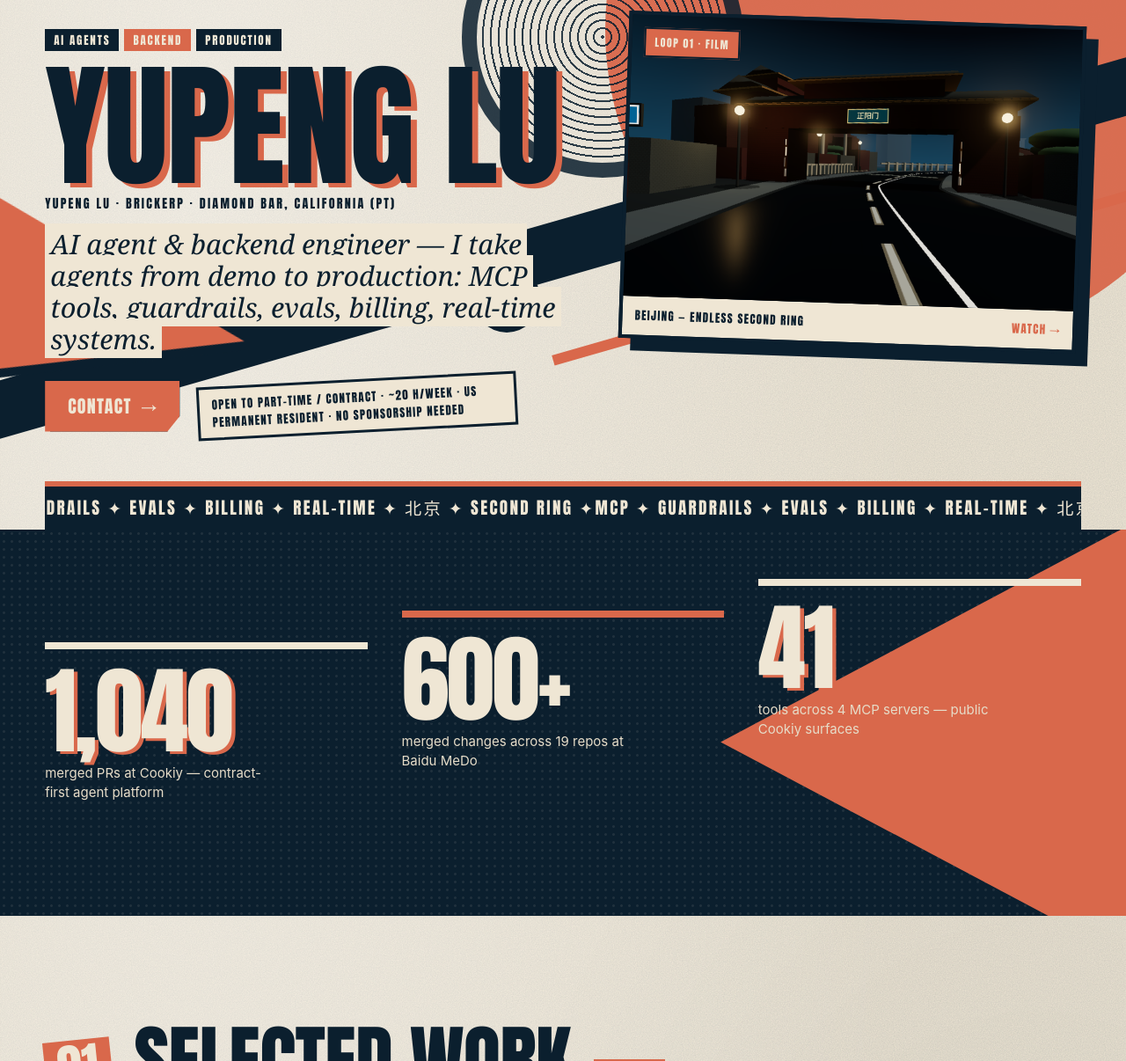
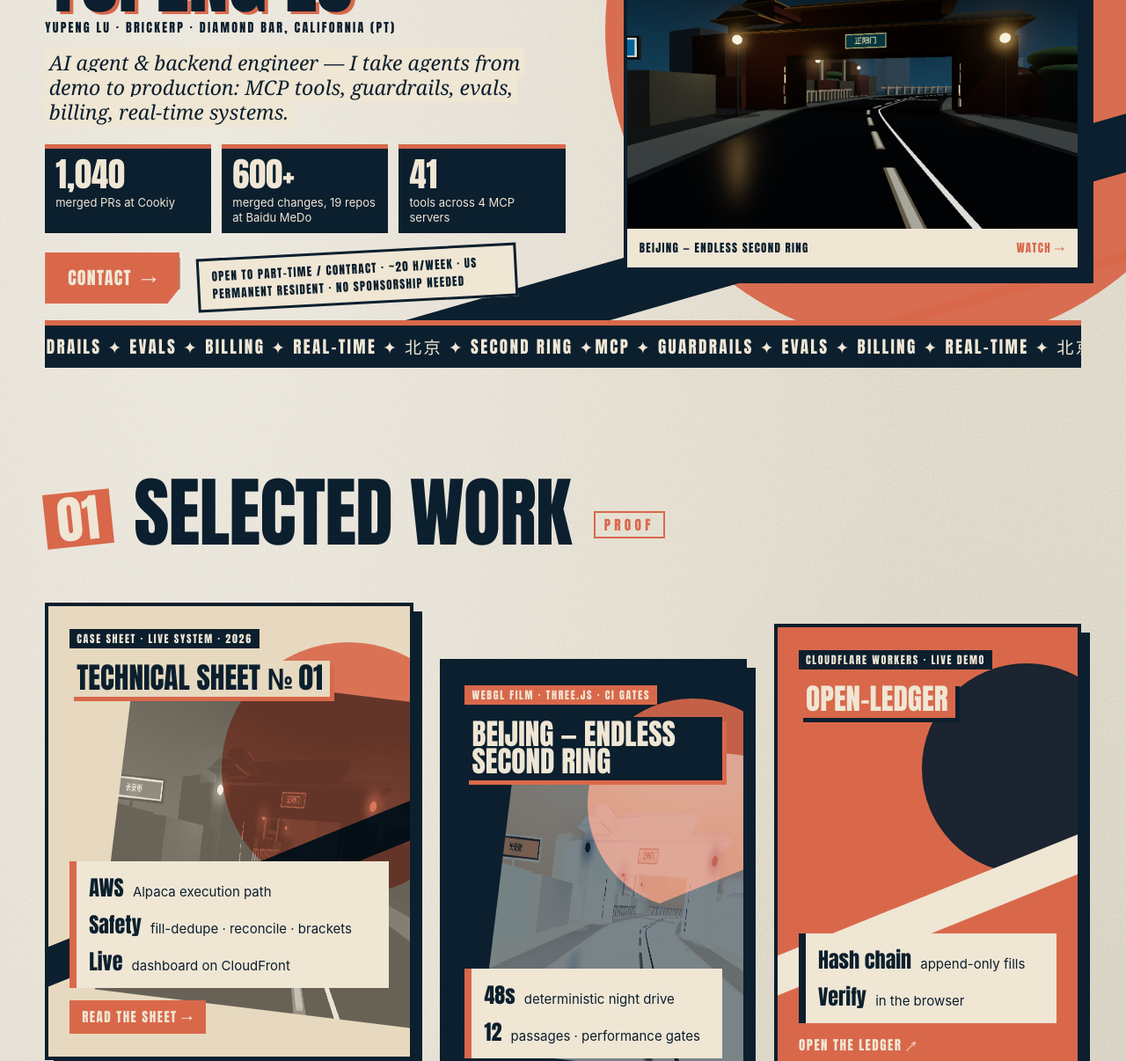
Before and after one commit to BrickerP/BrickerP.github.io, a website built with Vite: page index.html in a window 1280 px wide. Shown: the part 198-1404 px from the top of the page at 88% size. Built offline with nearby package versions, Linux system fonts and the light colour scheme.

Commit message:
Hero review fixes: no text overlap, key numbers above the fold

```diff
--- a/index.html
+++ b/index.html
@@ -223,6 +223,27 @@ a{color:inherit}
   .film-tile:hover .film-tile__frame img{transform:scale(1.08)}
 }
 html,body{overflow-x:clip}
+
+/* review fixes: no overlap, numbers above fold */
+.hero{min-height:auto;padding:96px var(--pad) 72px;align-items:center}
+.hero__copy{min-width:0}
+.name{font-size:clamp(52px,7.2vw,104px)}
+.name-alt{position:relative;z-index:3}
+.pos{font-size:clamp(18px,1.8vw,26px);position:relative;z-index:3}
+.hero__film{align-self:center}
+.film-tile{transform:none}
+.hnums{list-style:none;display:grid;grid-template-columns:repeat(3,minmax(0,1fr));gap:12px;margin-top:22px;position:relative;z-index:3}
+.hnums li{background:var(--ink);color:var(--paper);padding:10px 12px;border-top:5px solid var(--red);font-family:var(--f-b);font-size:13px;line-height:1.3}
+.hnums strong{display:block;font-family:var(--f-d);font-size:clamp(28px,3vw,42px);line-height:1;margin-bottom:4px;color:var(--paper)}
+.hero__cta{margin-top:20px}
+.g-bar,.g-bar2{top:auto;bottom:40px}
+@media (max-width:900px){
+  .hero{padding:84px var(--pad) 64px}
+  .hero__film{order:0}
+  .name{font-size:clamp(46px,14vw,72px)}
+  .hnums{gap:8px}.hnums li{padding:8px;font-size:12px}
+  .g-num{display:none}
+}
 </style>
 </head>
 <body class="page-home">
@@ -242,18 +263,19 @@ html,body{overflow-x:clip}
 <section class="hero" aria-labelledby="hero-name">
   <div class="hero__geo" aria-hidden="true">
     <div class="g g-sun"></div>
-    <div class="g g-ring"></div>
     <div class="g g-bar"></div>
     <div class="g g-bar2"></div>
-    <div class="g g-wedge"></div>
-    <div class="g g-dot"></div>
-    <div class="g g-num">№01</div>
   </div>
   <div class="hero__copy">
     <p class="kicker"><span>AI agents</span><span>Backend</span><span>Production</span></p>
     <h1 id="hero-name" class="name misreg" data-text="YUPENG LU">YUPENG LU</h1>
     <p class="name-alt">Yupeng Lu · BrickerP · Diamond Bar, California (PT)</p>
     <p class="pos">AI agent &amp; backend engineer — I take agents from demo to production: MCP tools, guardrails, evals, billing, real-time systems.</p>
+    <ol class="hnums" aria-label="Key numbers">
+      <li><strong>1,040</strong><span>merged PRs at Cookiy</span></li>
+      <li><strong>600+</strong><span>merged changes, 19 repos at Baidu MeDo</span></li>
+      <li><strong>41</strong><span>tools across 4 MCP servers</span></li>
+    </ol>
     <div class="hero__cta">
       <a class="btn" href="#contact">Contact <span aria-hidden="true">→</span></a>
       <span class="stamp">Open to part-time / contract · ~20 h/week · US permanent resident · no sponsorship needed</span>
@@ -272,24 +294,6 @@ html,body{overflow-x:clip}
     </a>
   </div>
   <div class="hero__strip" aria-hidden="true"><div class="marq"><span>MCP ✦ GUARDRAILS ✦ EVALS ✦ BILLING ✦ REAL-TIME ✦ 北京 ✦ SECOND RING ✦ </span><span>MCP ✦ GUARDRAILS ✦ EVALS ✦ BILLING ✦ REAL-TIME ✦ 北京 ✦ SECOND RING ✦ </span></div></div>
-</section>
-
-<section class="nums" aria-label="Key numbers">
-  <div class="nums__wedge" aria-hidden="true"></div>
-  <ol class="nums__list">
-    <li class="num">
-      <strong class="num__v">1,040</strong>
-      <span class="num__l">merged PRs at Cookiy — contract-first agent platform</span>
-    </li>
-    <li class="num num--red">
-      <strong class="num__v">600+</strong>
-      <span class="num__l">merged changes across 19 repos at Baidu MeDo</span>
-    </li>
-    <li class="num">
-      <strong class="num__v">41</strong>
-      <span class="num__l">tools across 4 MCP servers — public Cookiy surfaces</span>
-    </li>
-  </ol>
 </section>
 
 <section id="work" class="work" aria-labelledby="work-h">
```
